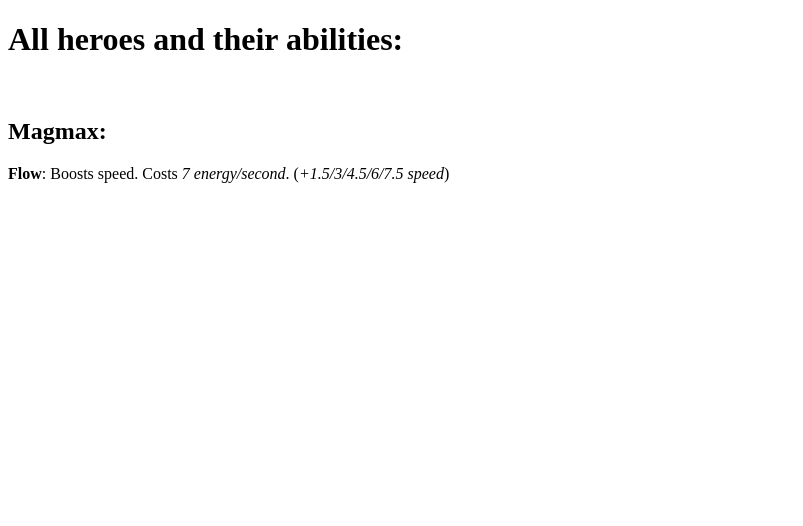
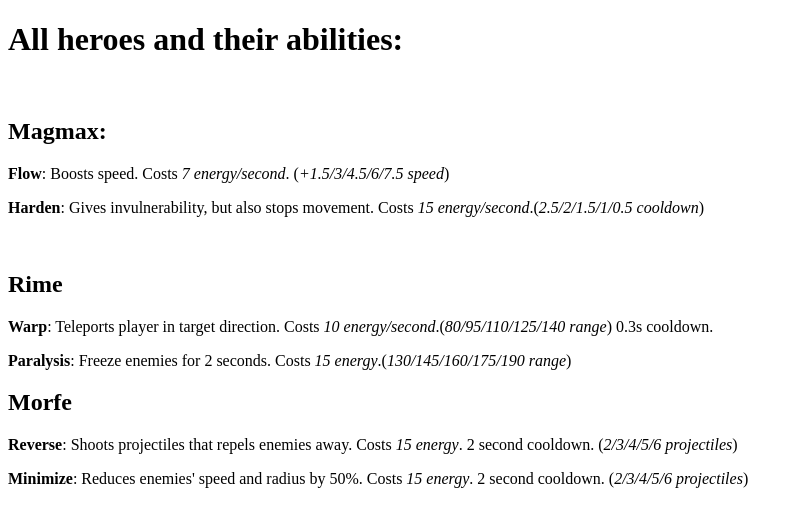
Before and after one commit to Chesser2017/Evades-Heroes, a plain HTML site: page index.html in a window 1280 px wide. Shown: the whole page, without its empty margins (0-803 px from the left). Drawn offline with Linux system fonts and the light colour scheme.

Commit message:
finished heroes Magmax, Rime and Morfe

```diff
--- a/index.html
+++ b/index.html
@@ -7,8 +7,16 @@
     </head>
     <body>
         <h1>All heroes and their abilities:</h1>
-        <br>
-        <h2>Magmax:</h2>
-        <p><strong>Flow</strong>: Boosts speed. Costs <em>7 energy/second</em>. (<em>+1.5/3/4.5/6/7.5 speed</em>)</p>
+          <br>
+            <h2>Magmax:</h2>
+              <p><strong>Flow</strong>: Boosts speed. Costs <em>7 energy/second</em>. (<em>+1.5/3/4.5/6/7.5 speed</em>)</p>
+              <p><strong>Harden</strong>: Gives invulnerability, but also stops movement. Costs <em>15 energy/second</em>.(<em>2.5/2/1.5/1/0.5 cooldown</em>)</p>
+            <br>
+            <h2>Rime</h2>
+              <p><strong>Warp</strong>: Teleports player in target direction. Costs <em>10 energy/second</em>.(<em>80/95/110/125/140 range</em>) 0.3s cooldown.</p>
+              <p><strong>Paralysis</strong>: Freeze enemies for 2 seconds. Costs <em>15 energy</em>.(<em>130/145/160/175/190 range</em>)</p>
+            <h2>Morfe</h2>
+              <p><strong>Reverse</strong>: Shoots projectiles that repels enemies away. Costs <em>15 energy</em>. 2 second cooldown. (<em>2/3/4/5/6 projectiles</em>)</p>
+              <p><strong>Minimize</strong>: Reduces enemies' speed and radius by 50%. Costs <em>15 energy</em>. 2 second cooldown. (<em>2/3/4/5/6 projectiles</em>)</p>
     </body>
 </html>
```
